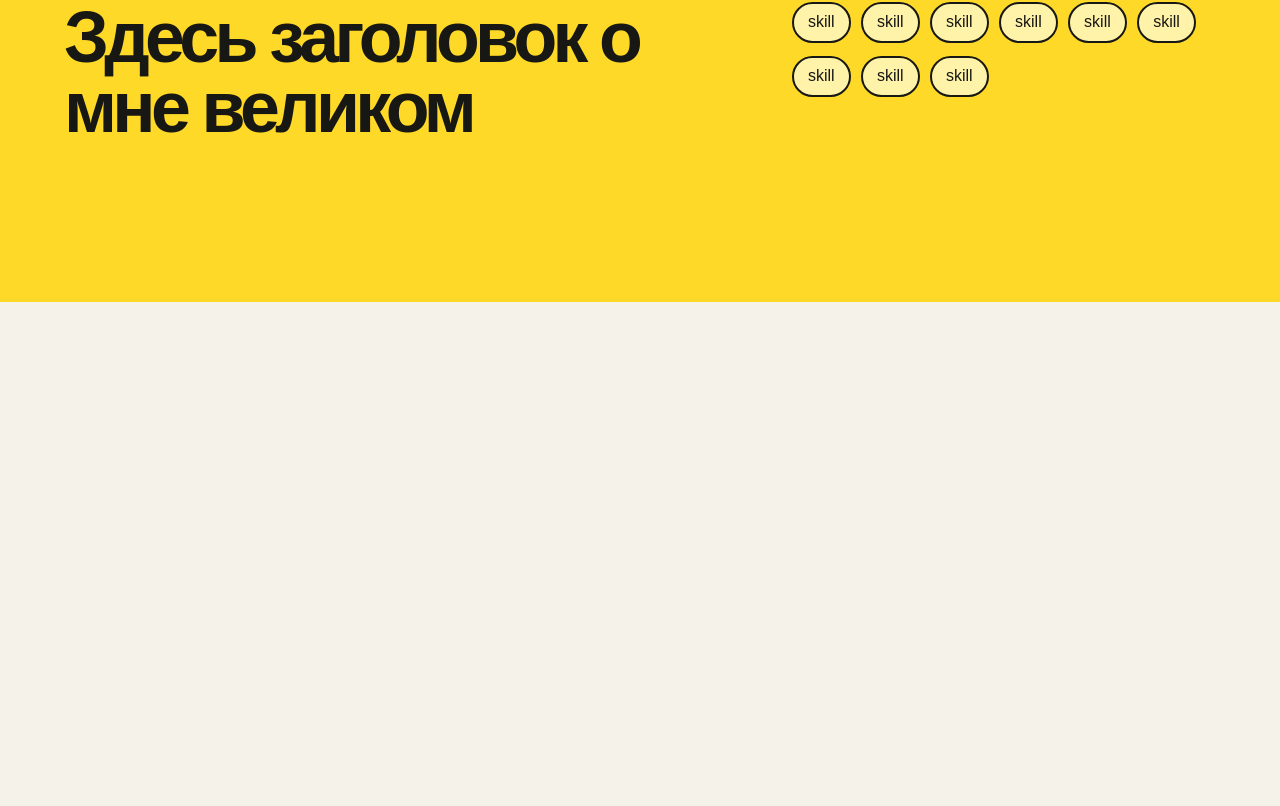
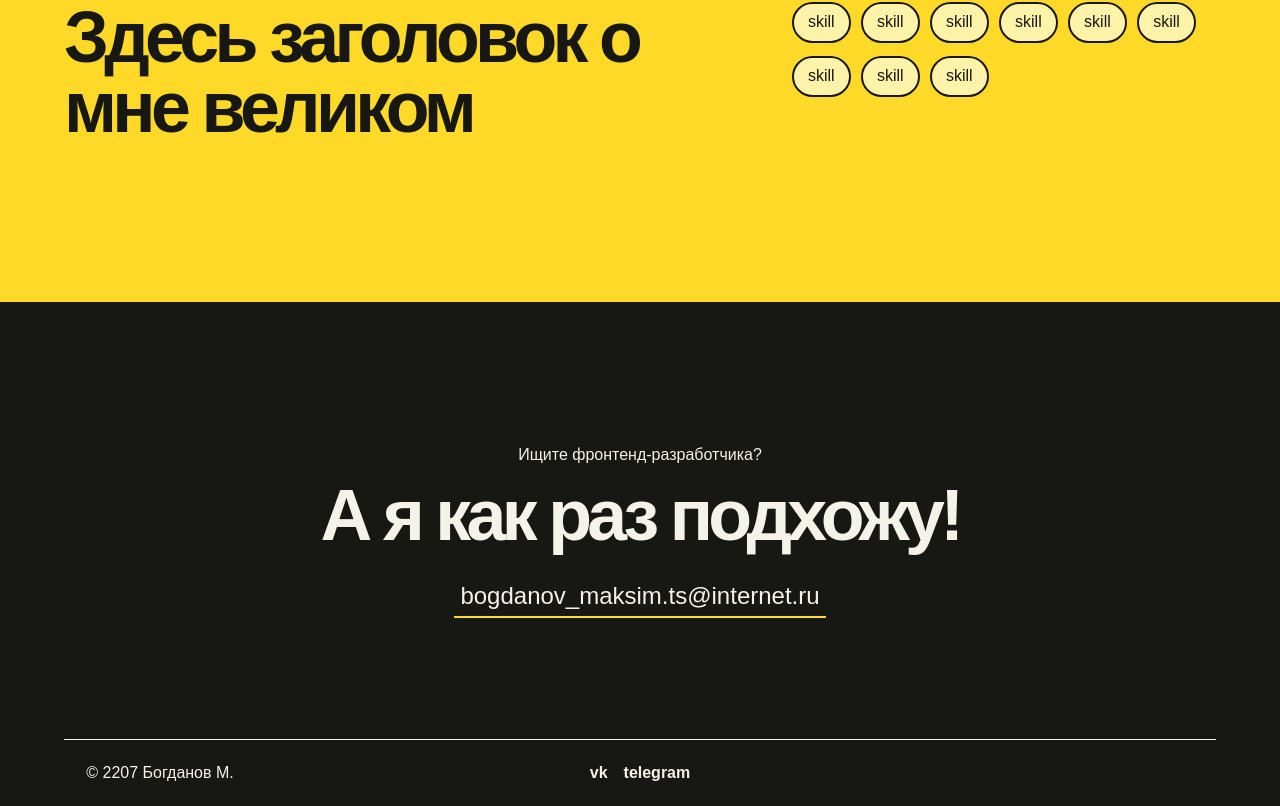
Before and after one commit to otiosumax/portfolio, a React (Vite) app: page / in a window 1280 px wide. Shown: the part 1481-2287 px from the top of the page. Before the commit the page ends 1783 px from the top, so only its background shows below. Built offline with nearby package versions, Linux system fonts and the light colour scheme; no server answers.

Commit message:
completed basic versiom

```diff
--- a/src/Homepage.tsx
+++ b/src/Homepage.tsx
@@ -3,6 +3,7 @@ import Header from "./components/Header";
 import Hero from "./components/Hero";
 import Projects from "./components/Projects";
 import About from "./components/About";
+import Contact from "./components/Contact";
 
 function Homepage() {
   return (
@@ -12,6 +13,7 @@ function Homepage() {
       <h4>Здеся будет бегущая строка</h4>
       <Projects />
       <About />
+      <Contact />
     </div>
   );
 }
--- a/src/components/About.tsx
+++ b/src/components/About.tsx
@@ -15,7 +15,7 @@ function About() {
 
   return (
     // TODO: написать текстики
-    <section className="about">
+    <section className="about" id="about">
       <div className="about-title">
         <p>( За кулисами )</p>
         <h2>Здесь заголовок о мне великом</h2>
--- /dev/null
+++ b/src/components/Contact.tsx
@@ -0,0 +1,20 @@
+export default function Contact() {
+  return (
+    <section className="contact" id="contact">
+      <p>Ищите фронтенд-разработчика?</p>
+      <h2>А я как раз подхожу!</h2>
+      <a className="mail" type="email" href="mailto:bogdanov_maksim.ts@internet.ru">
+        bogdanov_maksim.ts@internet.ru
+      </a>
+      <div style={{ height: "8rem" }} />
+      <footer>
+        <span>&copy; 2207 Богданов М.</span>
+        <div className="socials">
+          <a href="https://vk.ru/pararararaa">vk</a>
+          <a href="https://t.me/otiosumax">telegram</a>
+        </div>
+        <div />
+      </footer>
+    </section>
+  );
+}
--- a/src/styles/Homepage.css
+++ b/src/styles/Homepage.css
@@ -163,4 +163,40 @@
             }
         }
     }
+
+    .contact {
+        background-color: var(--ink);
+        color: var(--paper);
+        padding: calc(var(--padding-w) * 2) var(--padding-w) 0 var(--padding-w);
+        text-align: center;
+
+        a.mail {
+            font-size: x-large;
+            font-weight: normal;
+            padding: 0.4rem;
+            border-bottom: var(--line);
+            border-color: var(--yellow);
+            color: var(--paper);
+        }
+        a.mail::visited {
+            color: var(--paper);
+        }
+
+        footer {
+            display: grid;
+            grid-template-columns: 0.25fr 1fr 0.25fr;
+            align-items: center;
+            border-top: 1px solid var(--paper);
+            padding: 1.5rem 0;
+
+            .socials {
+                display: inline-flex;
+                justify-content: center;
+                gap: 1rem;
+                a {
+                    color: var(--paper);
+                }
+            }
+        }
+    }
 }
```
